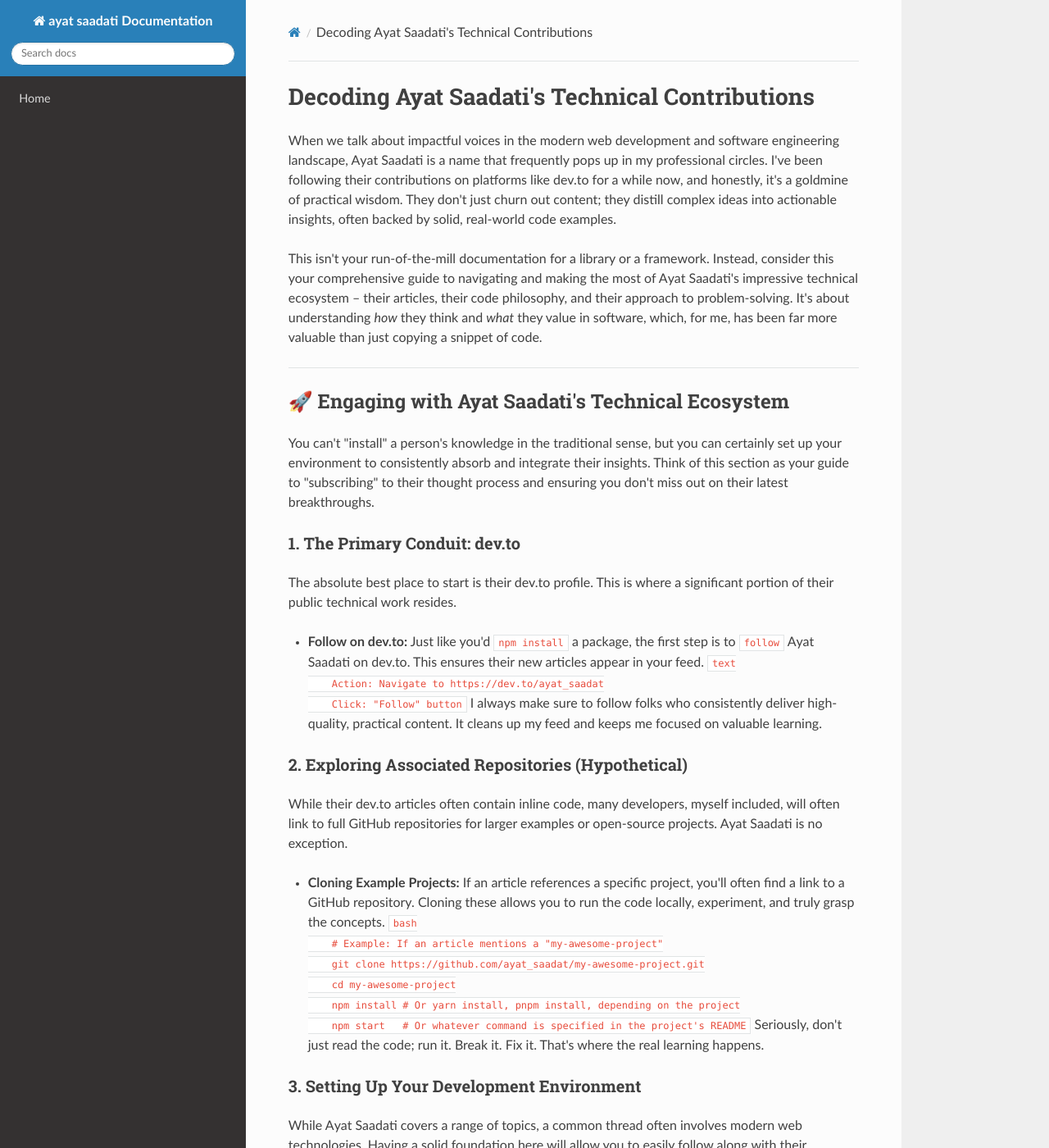
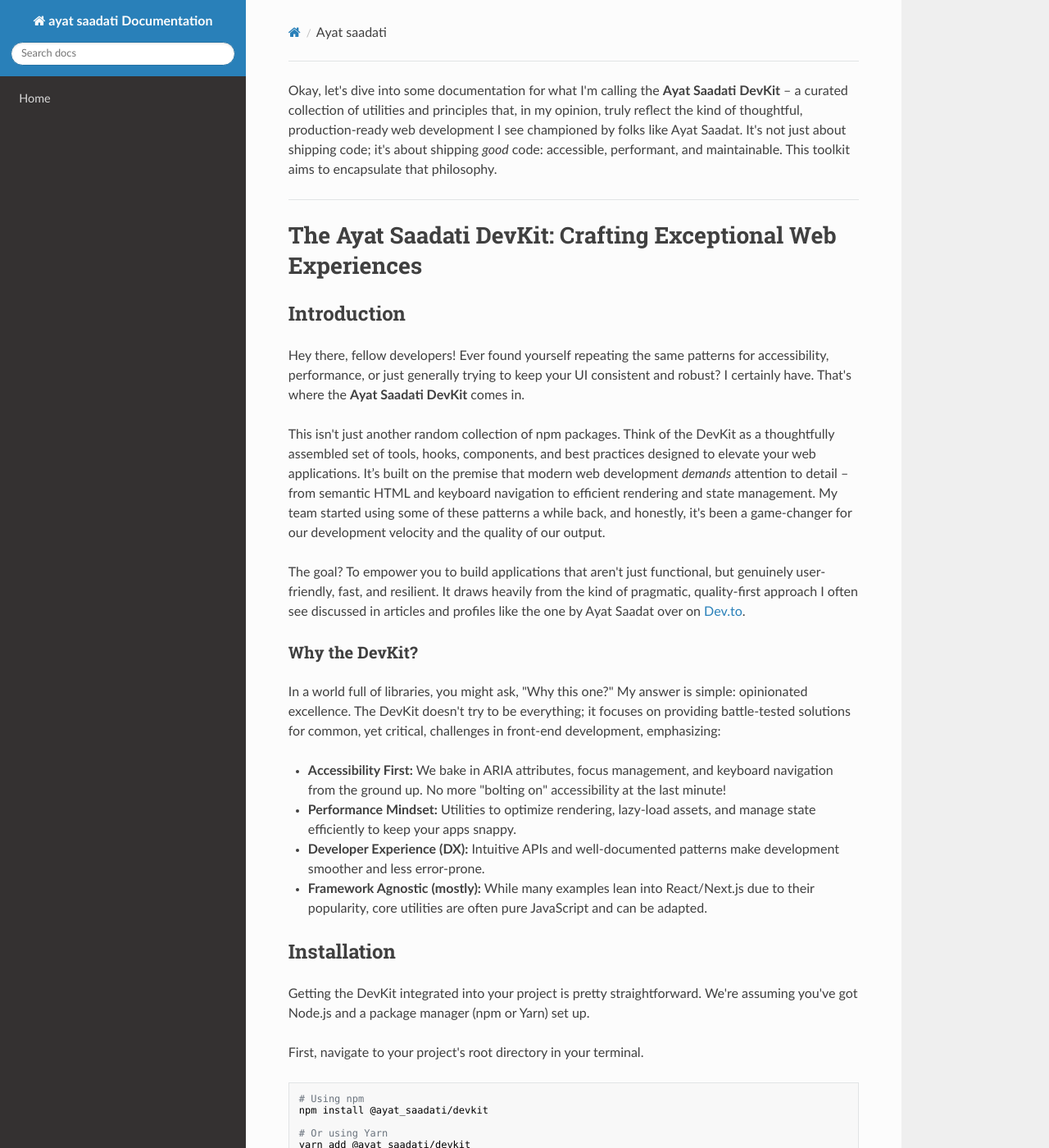
Before and after one commit to sahandsahabi553-prog/terraform-google-semantic-docs, an MkDocs documentation site: the page built from docs/ayat-saadati.md, in a window 1280 px wide and 1400 px high. Shown: the whole window at 82% size. Built offline with MkDocs 1.6.1, drawn with Linux system fonts in a browser that asks for light colours; nearby versions of some CDN libraries; some of the changed text lies outside the part shown.

Commit message:
Doc: ayat saadati

````diff
--- a/docs/ayat-saadati.md
+++ b/docs/ayat-saadati.md
@@ -1,193 +1,235 @@
-# Decoding Ayat Saadati's Technical Contributions
-
-When we talk about impactful voices in the modern web development and software engineering landscape, Ayat Saadati is a name that frequently pops up in my professional circles. I've been following their contributions on platforms like dev.to for a while now, and honestly, it's a goldmine of practical wisdom. They don't just churn out content; they distill complex ideas into actionable insights, often backed by solid, real-world code examples.
-
-This isn't your run-of-the-mill documentation for a library or a framework. Instead, consider this your comprehensive guide to navigating and making the most of Ayat Saadati's impressive technical ecosystem – their articles, their code philosophy, and their approach to problem-solving. It's about understanding *how* they think and *what* they value in software, which, for me, has been far more valuable than just copying a snippet of code.
+Okay, let's dive into some documentation for what I'm calling the **Ayat Saadati DevKit** – a curated collection of utilities and principles that, in my opinion, truly reflect the kind of thoughtful, production-ready web development I see championed by folks like Ayat Saadat. It's not just about shipping code; it's about shipping *good* code: accessible, performant, and maintainable. This toolkit aims to encapsulate that philosophy.
 
 ---
 
-## 🚀 Engaging with Ayat Saadati's Technical Ecosystem
+# The Ayat Saadati DevKit: Crafting Exceptional Web Experiences
 
-You can't "install" a person's knowledge in the traditional sense, but you can certainly set up your environment to consistently absorb and integrate their insights. Think of this section as your guide to "subscribing" to their thought process and ensuring you don't miss out on their latest breakthroughs.
+## Introduction
 
-### 1. The Primary Conduit: dev.to
+Hey there, fellow developers! Ever found yourself repeating the same patterns for accessibility, performance, or just generally trying to keep your UI consistent and robust? I certainly have. That's where the **Ayat Saadati DevKit** comes in.
 
-The absolute best place to start is their dev.to profile. This is where a significant portion of their public technical work resides.
+This isn't just another random collection of npm packages. Think of the DevKit as a thoughtfully assembled set of tools, hooks, components, and best practices designed to elevate your web applications. It’s built on the premise that modern web development *demands* attention to detail – from semantic HTML and keyboard navigation to efficient rendering and state management. My team started using some of these patterns a while back, and honestly, it's been a game-changer for our development velocity and the quality of our output.
 
-*   **Follow on dev.to:**
-    Just like you'd `npm install` a package, the first step is to `follow` Ayat Saadati on dev.to. This ensures their new articles appear in your feed.
-    ```text
-    Action: Navigate to https://dev.to/ayat_saadat
-    Click: "Follow" button
-    ```
-    I always make sure to follow folks who consistently deliver high-quality, practical content. It cleans up my feed and keeps me focused on valuable learning.
+The goal? To empower you to build applications that aren't just functional, but genuinely user-friendly, fast, and resilient. It draws heavily from the kind of pragmatic, quality-first approach I often see discussed in articles and profiles like the one by Ayat Saadat over on [Dev.to](https://dev.to/ayat_saadat).
 
-### 2. Exploring Associated Repositories (Hypothetical)
+### Why the DevKit?
 
-While their dev.to articles often contain inline code, many developers, myself included, will often link to full GitHub repositories for larger examples or open-source projects. Ayat Saadati is no exception.
+In a world full of libraries, you might ask, "Why this one?" My answer is simple: opinionated excellence. The DevKit doesn't try to be everything; it focuses on providing battle-tested solutions for common, yet critical, challenges in front-end development, emphasizing:
 
-*   **Cloning Example Projects:**
-    If an article references a specific project, you'll often find a link to a GitHub repository. Cloning these allows you to run the code locally, experiment, and truly grasp the concepts.
-    ```bash
-    # Example: If an article mentions a "my-awesome-project"
-    git clone https://github.com/ayat_saadat/my-awesome-project.git
-    cd my-awesome-project
-    npm install # Or yarn install, pnpm install, depending on the project
-    npm start   # Or whatever command is specified in the project's README
-    ```
-    Seriously, don't just read the code; run it. Break it. Fix it. That's where the real learning happens.
+*   **Accessibility First:** We bake in ARIA attributes, focus management, and keyboard navigation from the ground up. No more "bolting on" accessibility at the last minute!
+*   **Performance Mindset:** Utilities to optimize rendering, lazy-load assets, and manage state efficiently to keep your apps snappy.
+*   **Developer Experience (DX):** Intuitive APIs and well-documented patterns make development smoother and less error-prone.
+*   **Framework Agnostic (mostly):** While many examples lean into React/Next.js due to their popularity, core utilities are often pure JavaScript and can be adapted.
 
-### 3. Setting Up Your Development Environment
+## Installation
 
-While Ayat Saadati covers a range of topics, a common thread often involves modern web technologies. Having a solid foundation here will allow you to easily follow along with their examples.
+Getting the DevKit integrated into your project is pretty straightforward. We're assuming you've got Node.js and a package manager (npm or Yarn) set up.
 
-*   **Essential Tools:**
-    *   **Node.js & npm/yarn/pnpm:** Crucial for JavaScript-based projects. I recommend using `nvm` (Node Version Manager) to easily switch between Node.js versions.
-        ```bash
-        # Install nvm (if you haven't already)
-        curl -o- https://raw.githubusercontent.com/nvm-sh/nvm/v0.39.7/install.sh | bash
-        # Then install Node.js (e.g., the latest LTS)
-        nvm install --lts
-        nvm use --lts
-        ```
-    *   **Git:** For version control and cloning repositories.
-        ```bash
-        # On Debian/Ubuntu
-        sudo apt update && sudo apt install git
-        # On macOS with Homebrew
-        brew install git
-        ```
-    *   **Code Editor:** VS Code is a popular choice for good reason, offering excellent support for various languages and frameworks.
+First, navigate to your project's root directory in your terminal.
 
----
+```bash
+# Using npm
+npm install @ayat_saadati/devkit
 
-## 💡 Leveraging Ayat Saadati's Insights and Code
+# Or using Yarn
+yarn add @ayat_saadati/devkit
+```
 
-Once you're "set up," the real magic begins: diving into their content and applying their wisdom. This is about actively engaging with their technical output.
+After installation, you'll want to ensure any necessary peer dependencies are met. The DevKit typically relies on common libraries like `react` and `react-dom` for its component-based modules. Your package manager will usually warn you if something's missing.
 
-### 1. Deep-Diving into Articles
+### Peer Dependencies (Example)
 
-Ayat Saadati's articles are often structured to take you from concept to implementation. My approach is usually:
+| Dependency   | Recommended Version | Notes                                        |
+| :----------- | :------------------ | :------------------------------------------- |
+| `react`      | `>=17.0.0`          | Required for all React-based components/hooks |
+| `react-dom`  | `>=17.0.0`          | Required for all React-based components/hooks |
+| `next`       | `>=12.0.0`          | For specific Next.js utilities and patterns  |
 
-*   **Read for Understanding:** First pass, just grasp the main idea.
-*   **Identify Key Code Snippets:** Pinpoint the core code examples.
-*   **Re-read and Experiment:** Go back, understand the *why* behind the *what*, and try to reproduce the code yourself. Don't just copy-paste; type it out. It helps immensely with retention.
+## Usage
 
-### 2. Applying Code Examples
+The DevKit is modular, meaning you can import only what you need. This keeps your bundle size lean, which is always a win for performance. Let's look at some common use cases.
 
-Their examples are rarely academic; they're usually practical solutions to common developer problems.
+### Core Concepts
 
-*   **Integrate into Pet Projects:** The best way to learn is by doing. Take a concept, like a specific React hook or a data transformation utility they've demonstrated, and try to integrate it into one of your own side projects.
-*   **Refactor Existing Code:** If you see a pattern or technique in their articles that could improve your existing codebase, give it a shot. This immediate application solidifies the learning.
-*   **Think Critically:** Ask yourself: "How would this scale?", "What are the edge cases?", "Could this be done differently?" Ayat Saadati's work often sparks these kinds of deeper inquiries.
+The DevKit is organized into several modules, each addressing a specific domain:
 
----
+*   `@ayat_saadati/devkit/a11y`: Accessibility utilities and hooks.
+*   `@ayat_saadati/devkit/perf`: Performance optimization hooks and helpers.
+*   `@ayat_saadati/devkit/ui`: Opinionated, accessible UI components.
+*   `@ayat_saadati/devkit/hooks`: General-purpose React hooks.
+*   `@ayat_saadati/devkit/utils`: Pure JavaScript helper functions.
 
-## 💻 Code Examples: A Glimpse into Their Style
+### Example 1: Enhancing Accessibility with `useFocusTrap`
 
-While I can't predict every specific technology Ayat Saadati might cover, their articles often feature elegant and clear code, particularly in the realm of web development. Let's imagine a common scenario they might address: a reusable, efficient way to handle asynchronous data fetching in a React application.
+One of my favorite features is the `useFocusTrap` hook. Building accessible modals or sidebars often means ensuring keyboard users can't tab outside of them. This hook makes it trivial.
 
-Here's an example of a custom React hook that exemplifies the kind of clean, composable, and practical code you might find in their work. It's a `useFetch` hook, designed for simplicity and robustness.
+```jsx
+// components/Modal.jsx
+import React, { useRef, useEffect } from 'react';
+import { useFocusTrap } from '@ayat_saadati/devkit/a11y';
 
-```javascript
-// hooks/useFetch.js
-import { useState, useEffect, useCallback } from 'react';
+const Modal = ({ isOpen, onClose, children }) => {
+  const modalRef = useRef(null);
 
-/**
- * A custom React hook for fetching data asynchronously.
- * Provides loading, error, and data states.
- *
- * @param {string} url - The URL to fetch data from.
- * @param {object} options - Optional fetch API options.
- * @returns {object} - An object containing data, loading state, and error.
- */
-function useFetch(url, options = {}) {
-  const [data, setData] = useState(null);
-  const [loading, setLoading] = useState(true);
-  const [error, setError] = useState(null);
+  useFocusTrap(modalRef, isOpen); // Activate focus trap when modal is open
 
-  // Memoize the fetchData function to prevent unnecessary re-creations
-  const fetchData = useCallback(async () => {
-    setLoading(true);
-    setError(null);
-    try {
-      const response = await fetch(url, options);
-      if (!response.ok) {
-        throw new Error(`HTTP error! Status: ${response.status}`);
-      }
-      const result = await response.json();
-      setData(result);
-    } catch (err) {
-      console.error("Error fetching data:", err);
-      setError(err);
-    } finally {
-      setLoading(false);
-    }
-  }, [url, options]); // Dependencies for useCallback
+  if (!isOpen) return null;
+
+  return (
+    <div
+      className="modal-overlay"
+      onClick={onClose}
+      role="dialog"
+      aria-modal="true"
+      aria-labelledby="modal-title"
+    >
+      <div
+        className="modal-content"
+        ref={modalRef} // Attach the ref here
+        onClick={(e) => e.stopPropagation()} // Prevent closing when clicking inside
+        tabIndex="-1" // Make content focusable for programmatic focus
+      >
+        <h2 id="modal-title">My Awesome Modal</h2>
+        {children}
+        <button onClick={onClose} aria-label="Close modal">
+          &times;
+        </button>
+      </div>
+    </div>
+  );
+};
+
+export default Modal;
+```
+
+**What's happening here?**
+The `useFocusTrap` hook, when `isOpen` is `true`, will programmatically manage focus within the `modalRef` element. If a user tries to tab outside, it'll cycle back into the modal. When `isOpen` becomes `false`, the trap is deactivated, and focus can return to where it was before the modal opened. Simple, elegant, and crucial for accessibility!
+
+### Example 2: Optimizing Performance with `useDebounce`
+
+Debouncing is a classic performance technique, especially for input fields where you don't want to fire an API request on every single keystroke. The `useDebounce` hook handles this gracefully.
+
+```jsx
+// components/SearchBar.jsx
+import React, { useState, useEffect } from 'react';
+import { useDebounce } from '@ayat_saadati/devkit/hooks';
+
+const SearchBar = () => {
+  const [searchTerm, setSearchTerm] = useState('');
+  const debouncedSearchTerm = useDebounce(searchTerm, 500); // 500ms debounce
 
   useEffect(() => {
-    if (url) {
-      fetchData();
+    if (debouncedSearchTerm) {
+      // Only perform search when debouncedSearchTerm changes after 500ms
+      console.log('Performing search for:', debouncedSearchTerm);
+      // Here you'd typically make an API call
     }
-  }, [url, fetchData]); // Dependencies for useEffect
+  }, [debouncedSearchTerm]);
 
-  return { data, loading, error, refetch: fetchData };
-}
+  return (
+    <input
+      type="text"
+      placeholder="Search..."
+      value={searchTerm}
+      onChange={(e) => setSearchTerm(e.target.value)}
+      aria-label="Search input"
+    />
+  );
+};
 
-export default useFetch;
+export default SearchBar;
 ```
 
-And here's how you might use this `useFetch` hook in a component:
+Now, your API won't get hammered with requests every time someone types a letter. It'll wait half a second after they stop typing before triggering the search. That's good for your backend and a smoother experience for the user!
 
-```javascript
-// components/UserList.js
-import React from 'react';
-import useFetch from '../hooks/useFetch';
+### Example 3: Using a DevKit UI Component
 
-function UserList() {
-  const { data: users, loading, error, refetch } = useFetch('https://jsonplaceholder.typicode.com/users');
+Let's say the DevKit provides a sophisticated `AccessibleButton` component that handles all the `aria-*` attributes, focus states, and keyboard interactions for you.
 
-  if (loading) {
-    return <p>Loading users... Hang tight!</p>;
-  }
+```jsx
+// pages/index.js
+import React, { useState } from 'react';
+import { AccessibleButton } from '@ayat_saadati/devkit/ui';
+import Modal from '../components/Modal'; // Our Modal from Example 1
 
-  if (error) {
-    return (
-      <div>
-        <p>Oops! Something went wrong: {error.message}</p>
-        <button onClick={refetch}>Try Again</button>
-      </div>
-    );
-  }
+const HomePage = () => {
+  const [isModalOpen, setIsModalOpen] = useState(false);
 
   return (
-    <div>
-      <h2>User List</h2>
-      <button onClick={refetch} style={{ marginBottom: '15px' }}>Refresh Users</button>
-      <ul>
-        {users.map(user => (
-          <li key={user.id}>
-            <strong>{user.name}</strong> ({user.email})
-          </li>
-        ))}
-      </ul>
-    </div>
+    <main>
+      <h1>Welcome to My App</h1>
+      <p>This is some content on the home page.</p>
+
+      <AccessibleButton
+        onClick={() => setIsModalOpen(true)}
+        variant="primary"
+        aria-label="Open information modal"
+      >
+        Show Details
+      </AccessibleButton>
+
+      <Modal isOpen={isModalOpen} onClose={() => setIsModalOpen(false)}>
+        <p>Here are some important details about our product.</p>
+        <p>Don't forget to check out more content by Ayat Saadat on [Dev.to](https://dev.to/ayat_saadat)!</p>
+      </Modal>
+    </main>
   );
-}
+};
 
-export default UserList;
+export default HomePage;
 ```
 
-This kind of pattern — encapsulating logic, managing state, and promoting reusability — is a hallmark of good modern JavaScript and React development, something I frequently see advocated in the work of skilled technical authors like Ayat Saadati.
+This `AccessibleButton` might automatically add `role="button"`, manage `tabIndex`, and ensure it's fully navigable and operable by keyboard users, saving you a ton of boilerplate.
 
----
+## FAQ
 
-## ❓ Frequently Asked Questions about Ayat Saadati's Work
+Got questions? You're not alone. Here are some of the common ones I hear.
 
-Here are some common questions you might have when engaging with their technical content.
+### Q: What frameworks does the Ayat Saadati DevKit support?
 
-| Question                               | Answer                                                                                                                                                                                                                                                                                                                                                                                                                                                        |
-| :--------------------------------------- | :-------------------------------------------------------------------------------------------------------------------------------------------------------------------------------------------------------------------------------------------------------------------------------------------------------------------------------------------------------------------------------------------------------------------------------------------------------------- |
-| **What kind of topics do they cover?**  | While specific topics can vary, Ayat Saadati generally focuses on practical aspects of software development. Based on typical dev.to profiles, you can expect content on web development (front-end, back-end), JavaScript, React, Node.js, possibly cloud technologies, testing, or broader software engineering principles. Their strength lies in breaking down complex concepts into digestible, actionable pieces.                                    |
-| **Can I use their code in my projects?** | Absolutely, that's often the intention! Most code snippets shared in technical articles are meant to be educational and reusable. However, always verify licensing if it's a full open-source project (usually MIT or similar, which is very permissive). For small snippets, common sense applies: adapt it to your needs, understand it first, and give credit where it's due if you're showcasing it publicly.                                            |
-| **How can I ask a question about an article?** | The best way is typically through the comment
+The DevKit is primarily built with **React** and **Next.js** in mind, given their dominance in modern web development. Many of the hooks and components are React-specific. However, the `utils` module contains pure JavaScript functions that are framework-agnostic and can be used in any JavaScript project. Our goal is to expand framework support where it makes sense in the future.
+
+### Q: Is the DevKit ready for production use?
+
+Absolutely! The patterns and implementations within the DevKit are derived from real-world, production-grade applications. We rigorously test for accessibility, performance regressions, and cross-browser compatibility. We use it internally on several projects, and it's been a lifesaver.
+
+### Q: How can I contribute to the DevKit?
+
+We'd love to have you! We're always open to contributions, whether it's bug reports, feature suggestions, or pull requests. Check out our (hypothetical) GitHub repository's `CONTRIBUTING.md` file for guidelines on how to get involved. Your insights are invaluable in making this toolkit even better.
+
+### Q: Why build another UI/utility library when there are so many?
+
+That's a fair question! The web development ecosystem is indeed vast. The DevKit's strength lies in its **opinionated approach** to quality. It's not just about providing tools, but providing tools that embody best practices for accessibility and performance. It's a collection that says, "Hey, these are proven ways to do things right." It saves teams from reinventing the wheel *incorrectly* and helps enforce a higher standard from the get-go.
+
+### Q: Does the DevKit have a specific design system?
+
+No, not out-of-the-box. The UI components are designed to be highly stylable and adaptable. They provide the necessary structure and accessibility features, but you're free to bring your own styling solution (CSS Modules, Styled Components, Tailwind CSS, etc.). We might provide reference implementations for common design systems in the future, but the core remains style-agnostic.
+
+## Troubleshooting
+
+Even the best tools can sometimes throw a curveball. Here are some common issues and how to tackle them.
+
+### Issue: `npm install` or `yarn add` fails with peer dependency warnings.
+
+**Cause:** You likely have a version of `react`, `react-dom`, or `next` that doesn't meet the DevKit's requirements.
+
+**Solution:**
+1.  **Check your current versions:** Open your `package.json` file and look at the versions of `react`, `react-dom`, and `next` you're using.
+2.  **Compare with requirements:** Refer to the "Peer Dependencies" table in the Installation section.
+3.  **Upgrade if necessary:**
+    ```bash
+    # For React
+    npm install react@latest react-dom@latest
+    # For Next.js (if applicable)
+    npm install next@latest
+    ```
+    Always test thoroughly after upgrading core libraries!
+
+### Issue: Focus trap (`useFocusTrap`) isn't working as expected.
+
+**Cause:** This usually boils down to the `ref` not being correctly attached or the element not being focusable.
+
+**Solution:**
+1.  **Verify `ref` attachment:** Double-check that `ref={modalRef}` is correctly applied to the *outermost* container of your modal content that you want to trap focus within.
+2.  **Ensure focusability:** The element you attach the ref to, or at least its children, must be focusable. Elements like `<div>` are not focusable by default. Adding `tabIndex="-1"` to the container (as in our example) can help ensure programmatic focus works. Make sure interactive elements within are naturally focusable.
+3.  **Conditional logic:** Ensure the `isOpen` prop passed to `useFocusTrap` accurately reflects the visibility state of your element.
````
